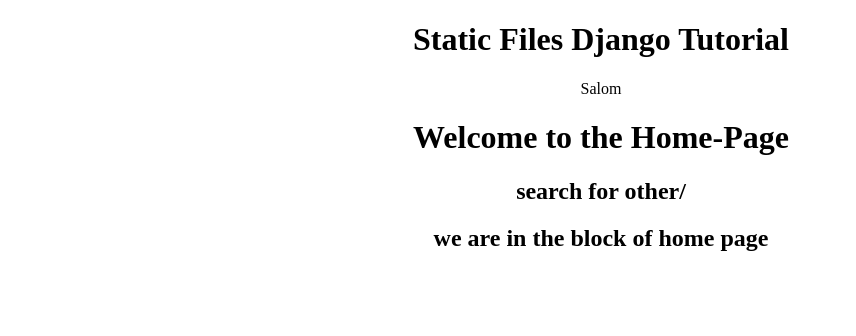
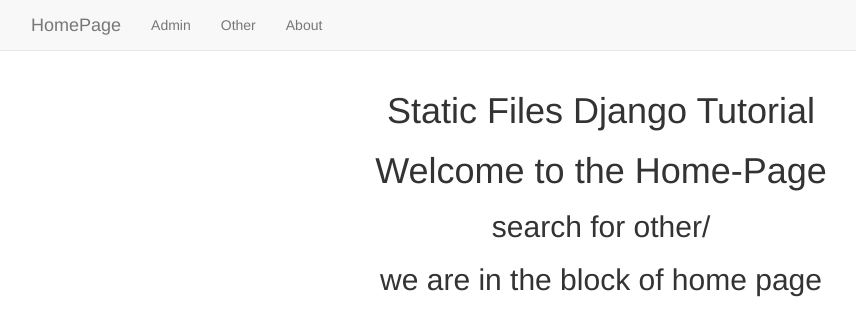
Before and after one commit to Wax30d/staticFilesInDjango, a Django app: page / in a window 1280 px wide. Shown: the top 336 px of the page, without its empty margins (39-895 px from the left). Run offline with Django 4.2, Linux system fonts and the light colour scheme; some libraries are stand-ins or nearby versions.

Commit message:
Adding Bootstrap framework to base template.

```diff
--- a/home/templates/base.html
+++ b/home/templates/base.html
@@ -1,17 +1,29 @@
 <!DOCTYPE html>
 <html>
 <head>
-    <title>HomePage</title>
+  <title>HomePage</title>
+  <link rel="stylesheet" href="https://maxcdn.bootstrapcdn.com/bootstrap/3.3.7/css/bootstrap.min.css" integrity="sha384-BVYiiSIFeK1dGmJRAkycuHAHRg32OmUcww7on3RYdg4Va+PmSTsz/K68vbdEjh4u" crossorigin="anonymous">
 </head>
 <body>
-    <center>
+  <center>
+      <nav class="navbar navbar-default navbar-static-top">
+          <div class="container">
+            <ul class="nav navbar-nav">
+              <li><a class="navbar-brand" href="{% url 'homepage' %}">HomePage</a></li>
+              <li><a class="navbar-link" href="{% url 'admin:index' %}">Admin</a></li>
+              <li><a class="navbar-link" href="{% url 'otherPage' %}">Other</a></li>
+              <li><a class="navbar-link" href="{% url 'about' %}">About</a></li>
+            </ul>
+          </div>
+      </nav>
+      <div class="container">
         <h1>Static Files Django Tutorial</h1>
-        Salom
         {% block body_block %}
             <h1>Welcome to the Home-Page</h1>
             <h2> search for other/ </h2>
-            <h2> we are in the block of home page</h2>
+            <h2>we are in the block of home page</h2>
         {% endblock %}
-    </center>
+      </div>
+  </center>
 </body>
 </html>
```
